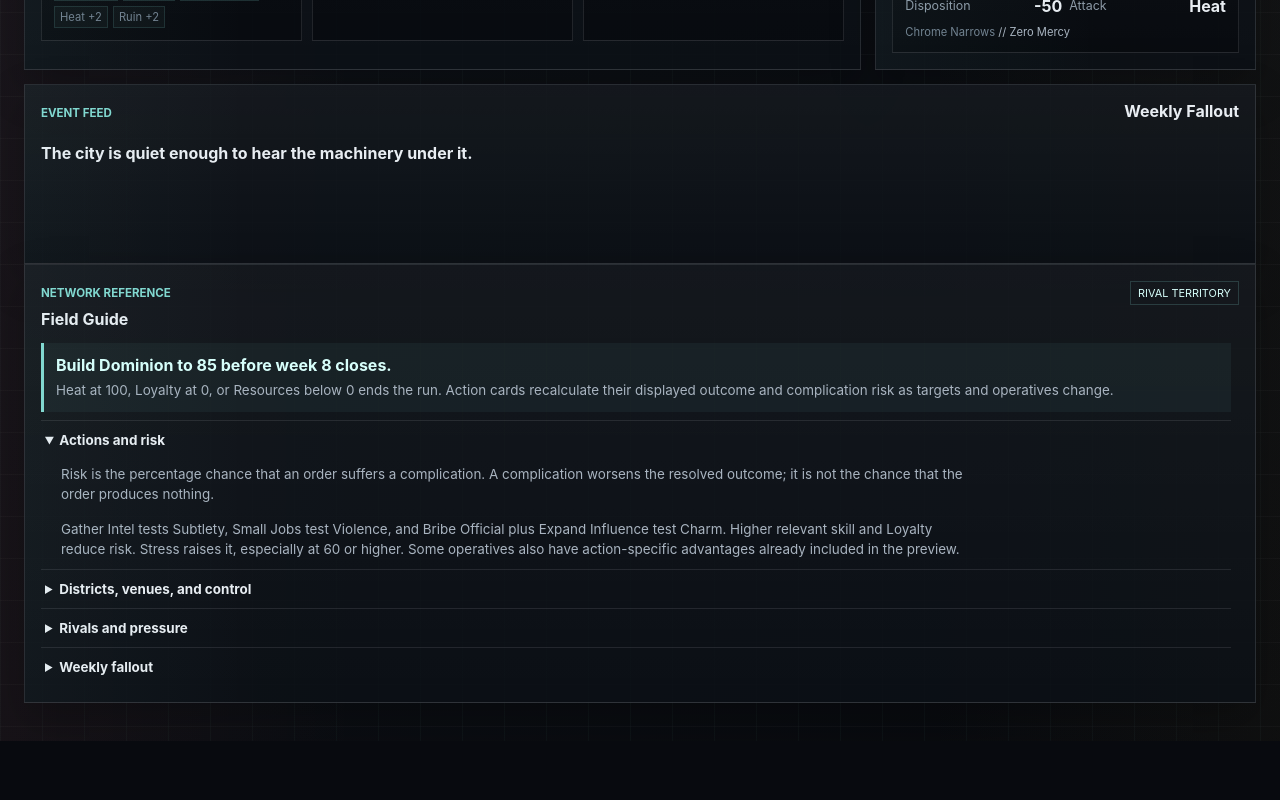
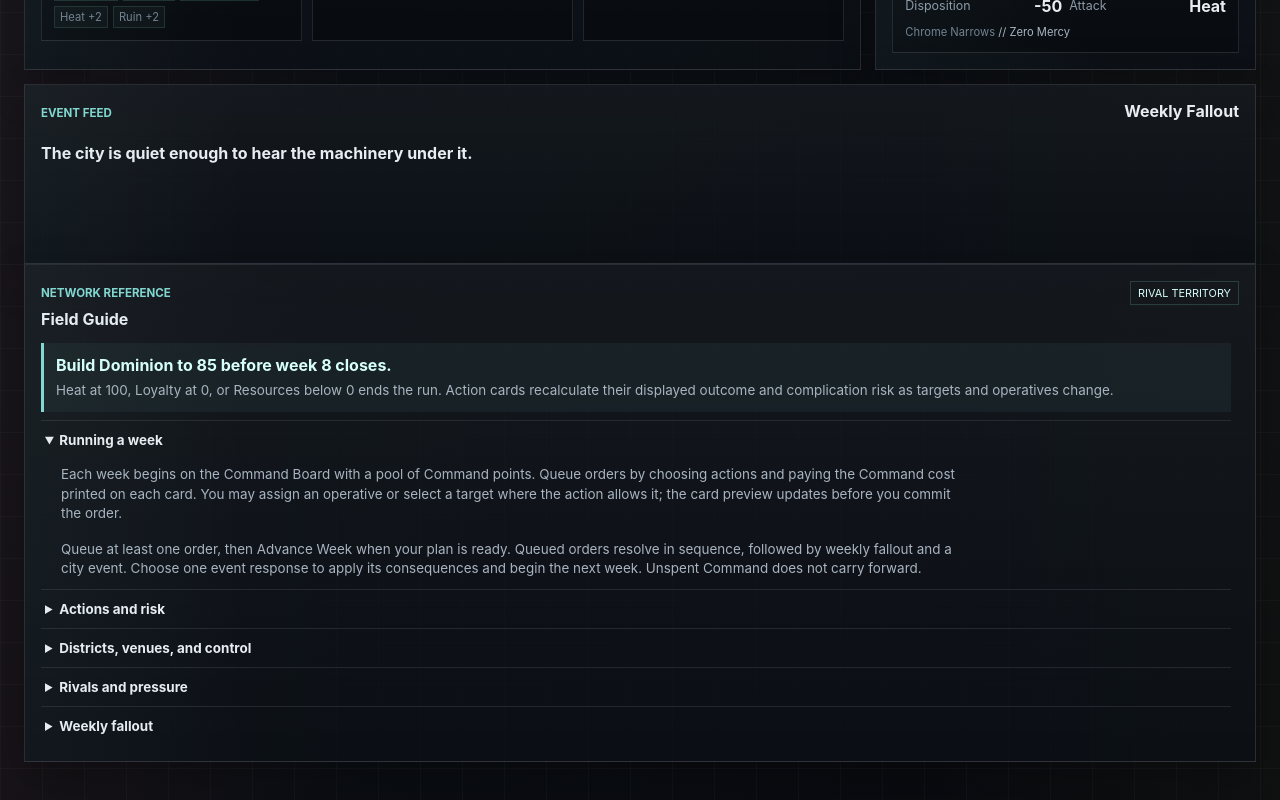
Before and after one commit to jeremyaaron/haunted-apex, an Angular app: page / in a window 1280 px wide. Shown: the part 1794-2594 px from the top of the page. Before the commit the page ends 2535 px from the top, so only its background shows below. Built offline with nearby package versions, Linux system fonts and the light colour scheme.

Commit message:
feat: enhance documentation for weekly command mechanics and update tests for new content

```diff
--- a/src/app/app.html
+++ b/src/app/app.html
@@ -470,6 +470,22 @@
       </div>
 
       <details open>
+        <summary>Running a week</summary>
+        <p>
+          Each week begins on the Command Board with a pool of Command points. Queue
+          orders by choosing actions and paying the Command cost printed on each card.
+          You may assign an operative or select a target where the action allows it; the
+          card preview updates before you commit the order.
+        </p>
+        <p>
+          Queue at least one order, then Advance Week when your plan is ready. Queued
+          orders resolve in sequence, followed by weekly fallout and a city event. Choose
+          one event response to apply its consequences and begin the next week. Unspent
+          Command does not carry forward.
+        </p>
+      </details>
+
+      <details>
         <summary>Actions and risk</summary>
         <p>
           Risk is the percentage chance that an order suffers a complication. A
```
Also changed, not shown: 2 other files (tests, documents, lock files or other folders).
